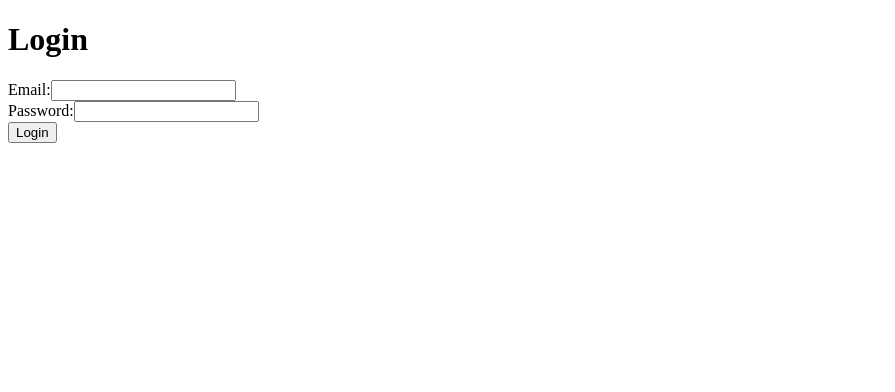
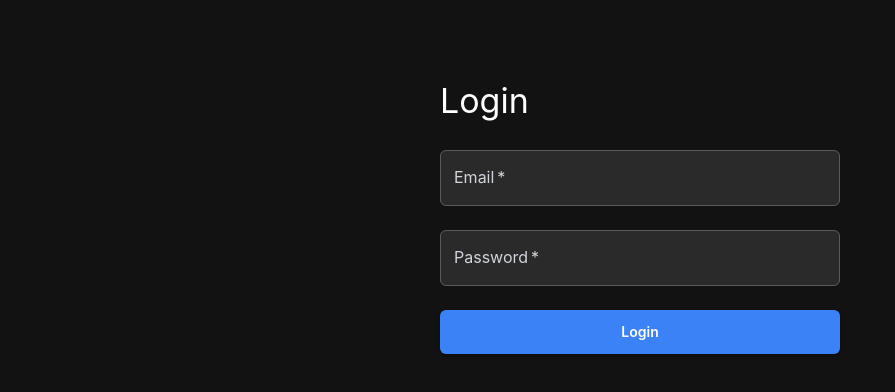
Before and after one commit to progressions/game-client, a Next.js app: page /login in a window 1280 px wide. Shown: the top 392 px of the page, without its empty margins (0-895 px from the left). Built offline with nearby package versions, Linux system fonts and the light colour scheme.

Commit message:
Use wrapper for theme

```diff
--- a/src/app/globals.css
+++ b/src/app/globals.css
@@ -1,42 +1,5 @@
-:root {
-  --background: #ffffff;
-  --foreground: #171717;
+.main-container {
+  padding: 16px;
+  max-width: 1200px;
+  margin: 0 auto;
 }
-
-@media (prefers-color-scheme: dark) {
-  :root {
-    --background: #0a0a0a;
-    --foreground: #ededed;
-  }
-}
-
-html,
-body {
-  max-width: 100vw;
-  overflow-x: hidden;
-}
-
-body {
-  color: var(--foreground);
-  background: var(--background);
-  font-family: Arial, Helvetica, sans-serif;
-  -webkit-font-smoothing: antialiased;
-  -moz-osx-font-smoothing: grayscale;
-}
-
-* {
-  box-sizing: border-box;
-  padding: 0;
-  margin: 0;
-}
-
-a {
-  color: inherit;
-  text-decoration: none;
-}
-
-@media (prefers-color-scheme: dark) {
-  html {
-    color-scheme: dark;
-  }
-}
--- a/src/app/layout.tsx
+++ b/src/app/layout.tsx
@@ -1,18 +1,19 @@
-import type { Metadata } from 'next';
+import type { Metadata } from "next"
+import ThemeWrapper from "@/components/ThemeWrapper"
 
 export const metadata: Metadata = {
-  title: 'Game Client',
-  description: 'Frontend for exploration game',
-};
+  title: "Game Client",
+  description: "Client for game"
+}
 
-export default function RootLayout({
-  children,
-}: Readonly<{
-  children: React.ReactNode;
-}>) {
+export default function RootLayout({ children }: { children: React.ReactNode }) {
   return (
     <html lang="en">
-      <body>{children}</body>
+      <body>
+        <ThemeWrapper>
+          {children}
+        </ThemeWrapper>
+      </body>
     </html>
-  );
+  )
 }
--- a/src/app/login/page.tsx
+++ b/src/app/login/page.tsx
@@ -1,55 +1,60 @@
-'use client';
+"use client"
 
-import { useState } from 'react';
-import axios from 'axios';
-import { useRouter } from 'next/navigation';
+import { useState } from "react"
+import axios from "axios"
+import { useRouter } from "next/navigation"
+import { TextField, Button, Typography, Box, Alert } from "@mui/material"
 
 export default function Login() {
-  const [email, setEmail] = useState('');
-  const [password, setPassword] = useState('');
-  const [error, setError] = useState('');
-  const router = useRouter();
+  const [email, setEmail] = useState("")
+  const [password, setPassword] = useState("")
+  const [error, setError] = useState("")
+  const router = useRouter()
 
   const handleLogin = async (e: React.FormEvent) => {
-    e.preventDefault();
+    e.preventDefault()
     try {
       const response = await axios.post(`${process.env.NEXT_PUBLIC_API_URL}/login`, {
         email,
-        password,
-      });
-      localStorage.setItem('token', response.data.token);
-      localStorage.setItem('userId', response.data.user_id);
-      router.push('/games');
+        password
+      })
+      localStorage.setItem("token", response.data.token)
+      localStorage.setItem("userId", response.data.user_id)
+      router.push("/games")
     } catch (err: any) {
-      setError(err.response?.data?.errors?.join(', ') || 'Login failed');
+      setError(err.response?.data?.errors?.join(", ") || "Login failed")
     }
-  };
+  }
 
   return (
-    <div>
-      <h1>Login</h1>
-      {error && <p style={{ color: 'red' }}>{error}</p>}
+    <Box sx={{ maxWidth: "400px", margin: "auto", marginTop: "80px" }}>
+      <Typography variant="h4" gutterBottom>
+        Login
+      </Typography>
+      {error && <Alert severity="error" sx={{ marginBottom: "16px" }}>{error}</Alert>}
       <form onSubmit={handleLogin}>
-        <div>
-          <label>Email:</label>
-          <input
+        <TextField
+          label="Email"
           type="email"
           value={email}
           onChange={(e) => setEmail(e.target.value)}
+          fullWidth
+          margin="normal"
           required
         />
-        </div>
-        <div>
-          <label>Password:</label>
-          <input
+        <TextField
+          label="Password"
           type="password"
           value={password}
           onChange={(e) => setPassword(e.target.value)}
+          fullWidth
+          margin="normal"
           required
         />
-        </div>
-        <button type="submit">Login</button>
+        <Button type="submit" variant="contained" color="primary" fullWidth sx={{ marginTop: "16px" }}>
+          Login
+        </Button>
       </form>
-    </div>
-  );
+    </Box>
+  )
 }
--- a/src/app/page.tsx
+++ b/src/app/page.tsx
@@ -1,3 +1,5 @@
+import { Typography } from "@mui/material"
+
 export default function Home() {
-  return <h1>Hello World</h1>;
+  return <Typography variant="h4">Hello World</Typography>
 }
--- /dev/null
+++ b/src/components/ThemeWrapper.tsx
@@ -0,0 +1,14 @@
+"use client"
+
+import { CssVarsProvider } from "@mui/material/styles"
+import CssBaseline from "@mui/material/CssBaseline"
+import theme from "@/lib/theme"
+
+export default function ThemeWrapper({ children }: { children: React.ReactNode }) {
+  return (
+    <CssVarsProvider theme={theme}>
+      <CssBaseline />
+      {children}
+    </CssVarsProvider>
+  )
+}
--- /dev/null
+++ b/src/lib/theme.ts
@@ -0,0 +1,100 @@
+import { createTheme } from "@mui/material/styles"
+
+const theme = createTheme({
+  palette: {
+    mode: "dark",
+    background: {
+      default: "#121212",
+      paper: "#1e1e1e",
+    },
+    text: {
+      primary: "#ffffff",
+      secondary: "#d1d5db",
+    },
+    primary: {
+      main: "#3b82f6",
+    },
+    secondary: {
+      main: "#22c55e",
+    },
+    error: {
+      main: "#ef4444",
+    },
+    action: {
+      disabledBackground: "#4b5563",
+      disabled: "#ffffff",
+    },
+  },
+  typography: {
+    fontFamily: '"Inter", Arial, sans-serif',
+    h1: {
+      fontSize: "28px",
+      fontWeight: 700,
+    },
+    h2: {
+      fontSize: "20px",
+      fontWeight: 600,
+    },
+    body1: {
+      fontSize: "16px",
+    },
+  },
+  shape: {
+    borderRadius: 6,
+  },
+  shadows: [
+    "none",
+    "0px 2px 4px rgba(0, 0, 0, 0.3)",
+    ...Array(23).fill("0px 2px 4px rgba(0, 0, 0, 0.3)"),
+  ],
+  components: {
+    MuiButton: {
+      styleOverrides: {
+        root: {
+          textTransform: "none",
+          padding: "10px 16px",
+          fontWeight: 600,
+          "&:hover": {
+            transform: "translateY(-1px)",
+            transition: "transform 0.1s",
+          },
+          "&.Mui-disabled": {
+            backgroundColor: "#4b5563",
+            color: "#ffffff",
+          },
+        },
+      },
+    },
+    MuiPaper: {
+      styleOverrides: {
+        root: {
+          backgroundColor: "#1e1e1e",
+        },
+      },
+    },
+    MuiTextField: {
+      styleOverrides: {
+        root: {
+          "& .MuiOutlinedInput-root": {
+            backgroundColor: "#2a2a2a",
+            "&:hover fieldset": {
+              borderColor: "#3b82f6",
+            },
+            "&.Mui-focused fieldset": {
+              borderColor: "#3b82f6",
+            },
+          },
+        },
+      },
+    },
+    MuiFormControlLabel: {
+      styleOverrides: {
+        label: {
+          color: "#d1d5db",
+        },
+      },
+    },
+  },
+})
+
+export default theme
```
Lines whose indentation alone changed are shown as unchanged.
